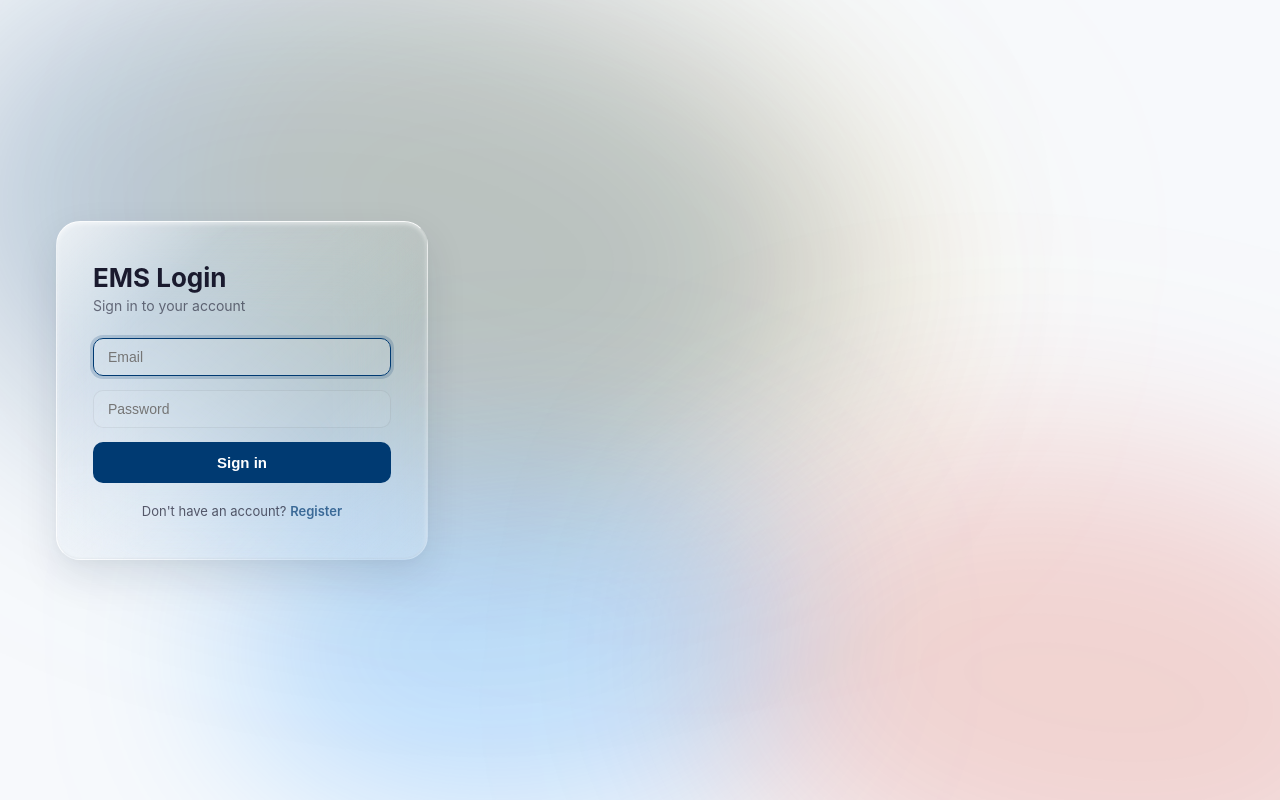
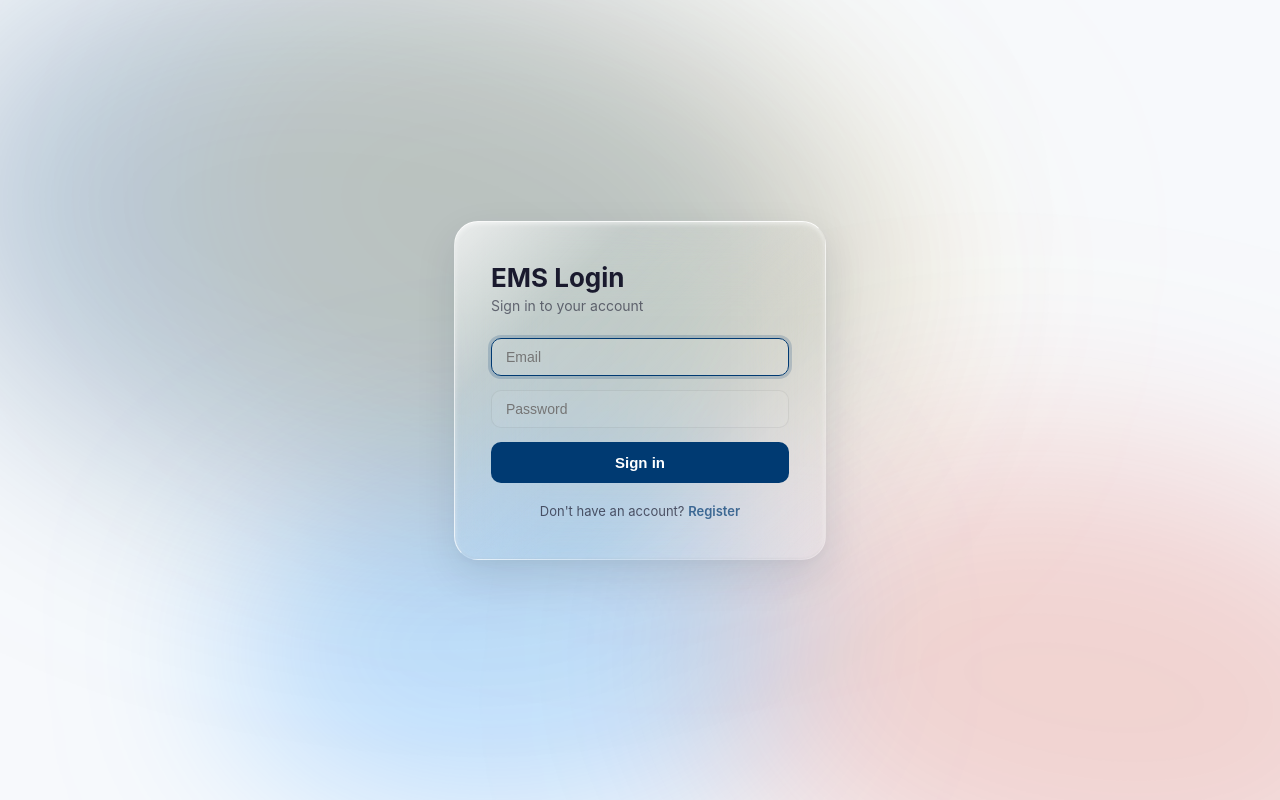
Before and after one commit to skyfalljoss/EMS_training, a React (Vite) app in the folder frontend/: page /login in a window 1280 px wide. Shown: the top 800 px of the page. Built offline with nearby package versions, Linux system fonts and the light colour scheme.

Commit message:
fix: password change now sends Authorization header (was incorrectly listed as auth endpoint)

```diff
--- a/frontend/src/api/request.js
+++ b/frontend/src/api/request.js
@@ -1,5 +1,5 @@
 const BASE = ''
-const AUTH_ENDPOINTS = ['/auth/login', '/auth/register', '/auth/password']
+const AUTH_ENDPOINTS = ['/auth/login', '/auth/register']
 
 function redirectToLogin() {
   localStorage.removeItem('access_token')
--- a/frontend/src/styles/design.css
+++ b/frontend/src/styles/design.css
@@ -274,6 +274,8 @@ body{background:var(--bg-color);color:var(--fg);transition:background-color 0.4s
 /* ── Screens ── */
 .screens{
   flex:1;
+  display: flex;
+  justify-content: center;
   width:100%;
   min-width:0;
   overflow-y:auto;
```
